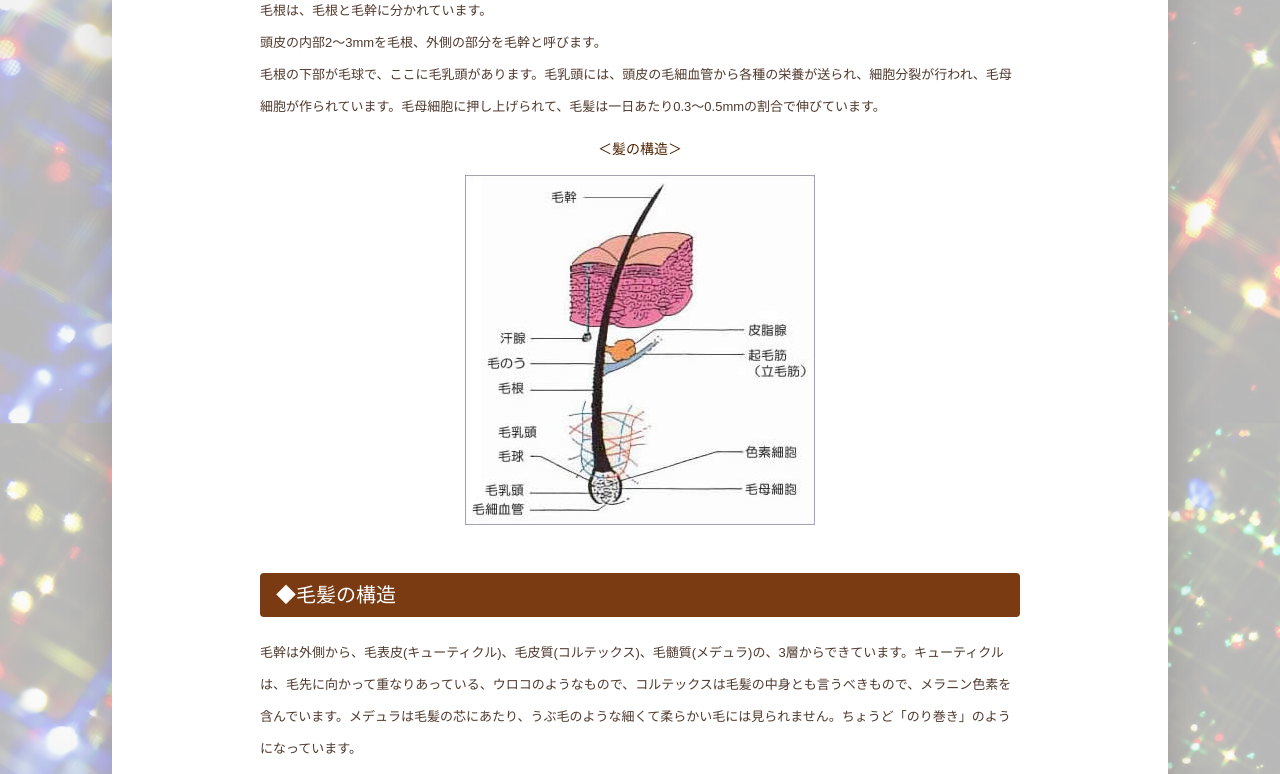
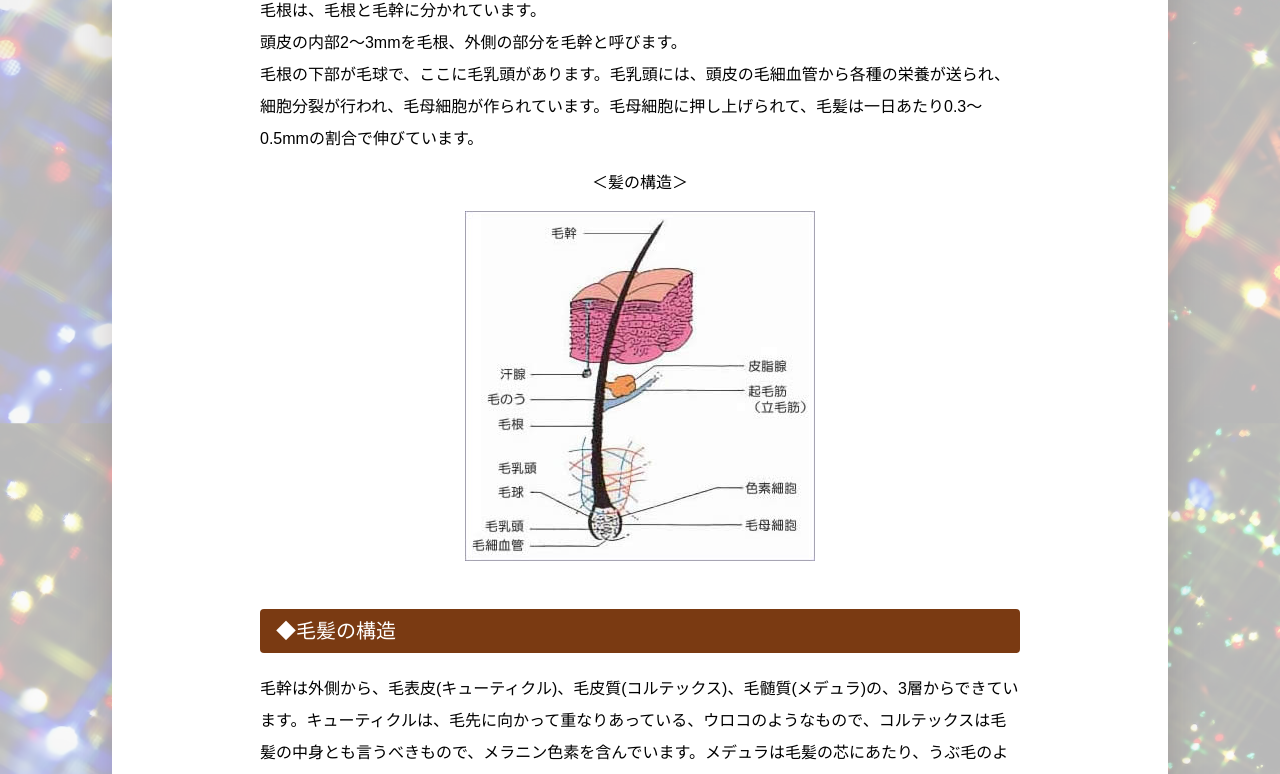
Before and after one commit to Cutgarden-Mei/cutgarden-mei.com, a Next.js app: page /hair-basics in a window 1280 px wide. Shown: the part 610-1384 px from the top of the page. Built offline with nearby package versions, Linux system fonts and the light colour scheme; no server answers.

Commit message:
Update text styles in HairBasicsPage and PageSection components
- Changed text size and color for improved readability in HairBasicsPage.
- Updated default text styles in PageSection component for consistency across sections.

```diff
--- a/src/app/hair-basics/page.tsx
+++ b/src/app/hair-basics/page.tsx
@@ -30,7 +30,7 @@ export default function HairBasicsPage() {
 					</p>
 
 					<div className="space-y-4 text-center">
-						<p className="text-sm text-top-brown">＜髪の構造＞</p>
+						<p className="text-base text-black">＜髪の構造＞</p>
 						<div className="mx-auto w-full max-w-[350px]">
 							<Image
 								src="/images/touhi.jpg"
@@ -49,7 +49,7 @@ export default function HairBasicsPage() {
 					</p>
 
 					<div className="space-y-4 text-center">
-						<p className="text-sm text-top-brown">＜毛髪の構造＞</p>
+						<p className="text-base text-black">＜毛髪の構造＞</p>
 						<div className="mx-auto w-full max-w-[560px]">
 							<Image
 								src="/images/kouzou2.jpg"
--- a/src/components/page-section.tsx
+++ b/src/components/page-section.tsx
@@ -16,7 +16,11 @@ export function PageSection({
 	return (
 		<section className={className ?? "space-y-5"}>
 			<PageSectionTitle>{title}</PageSectionTitle>
-			<div className={contentClassName ?? "space-y-4 text-[13px] leading-8 text-[#4f392d]"}>
+			<div
+				className={
+					contentClassName ?? "space-y-4 text-base leading-8 text-black"
+				}
+			>
 				{children}
 			</div>
 		</section>
```
